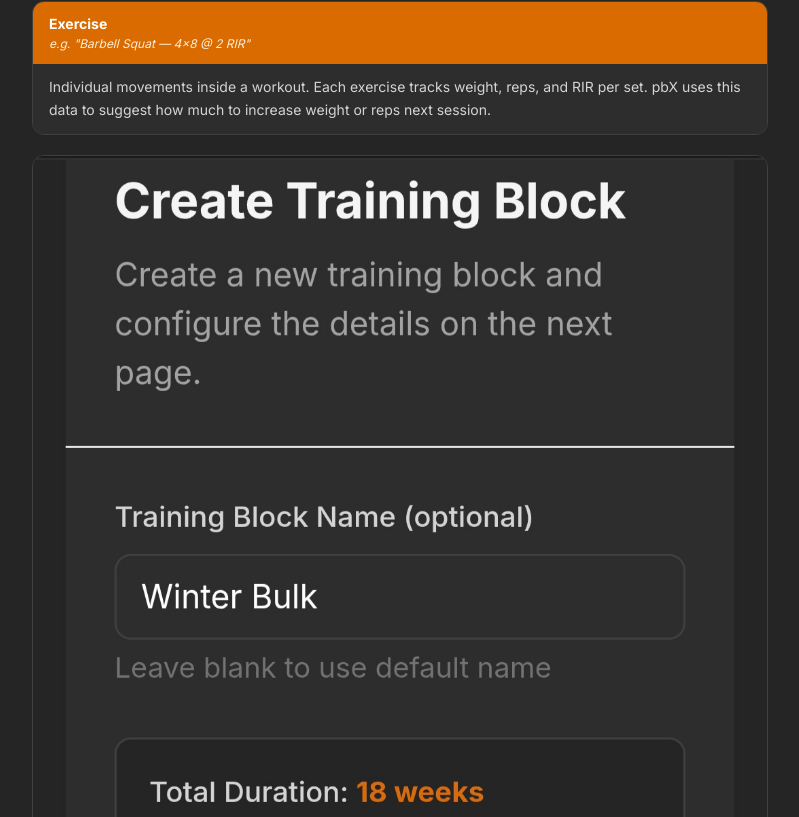
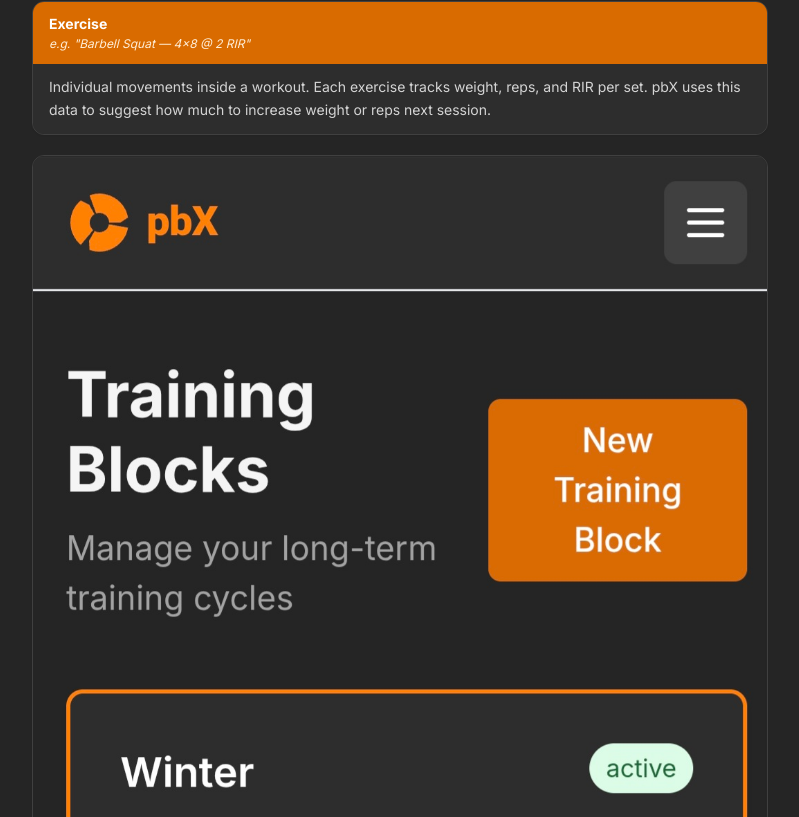
Before and after one commit to ross-adam-d/strength-training-app, a Next.js app: page /how-to in a window 1280 px wide. Shown: the part 1903-2720 px from the top of the page, without its empty margins (240-1039 px from the left). Built offline with nearby package versions, Linux system fonts and the light colour scheme; no server answers; the database is empty; sample sign-in values are in the browser's storage.

Commit message:
Swap first how-to screenshot to block overview.jpg
Co-Authored-By: Claude Sonnet 4.6 (1M context) <noreply@anthropic.com>

```diff
--- a/app/(dashboard)/how-to/page.tsx
+++ b/app/(dashboard)/how-to/page.tsx
@@ -193,7 +193,7 @@ export default function HowToPage() {
           />
         </div>
 
-        <Screenshot src="/how-to/block set up.jpg" alt="Training Blocks overview" />
+        <Screenshot src="/how-to/block overview.jpg" alt="Training Blocks overview" />
 
         <div className="bg-gray-100 border border-gray-200 rounded-xl px-5 py-4 text-sm leading-relaxed text-gray-700">
           <p className="font-semibold text-gray-900 mb-1">The big picture</p>
```
Also changed, not shown: public/how-to/block overview.jpg (added).
